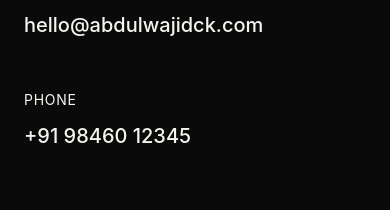
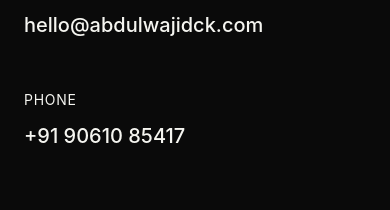
Before and after one commit to abdulwajidck/abdulwajid-personal, a Next.js app: page / in a window 390 px wide. Shown: the part 7400-7610 px from the top of the page. Built offline with nearby package versions, Linux system fonts and the light colour scheme; a web font is replaced by a local one.

Commit message:
Update phone number to +91 90610 85417

```diff
--- a/src/data/site-settings.ts
+++ b/src/data/site-settings.ts
@@ -43,7 +43,7 @@ export const siteSettings = {
 
   // Contact
   email: 'hello@abdulwajidck.com',
-  phone: '+91 98460 12345',
+  phone: '+91 90610 85417',
   linkedinUrl: 'https://linkedin.com/in/abdulwajidck',
   instagramUrl: 'https://instagram.com/wajistakque',
   stakqueUrl: 'https://stakque.com',
```
